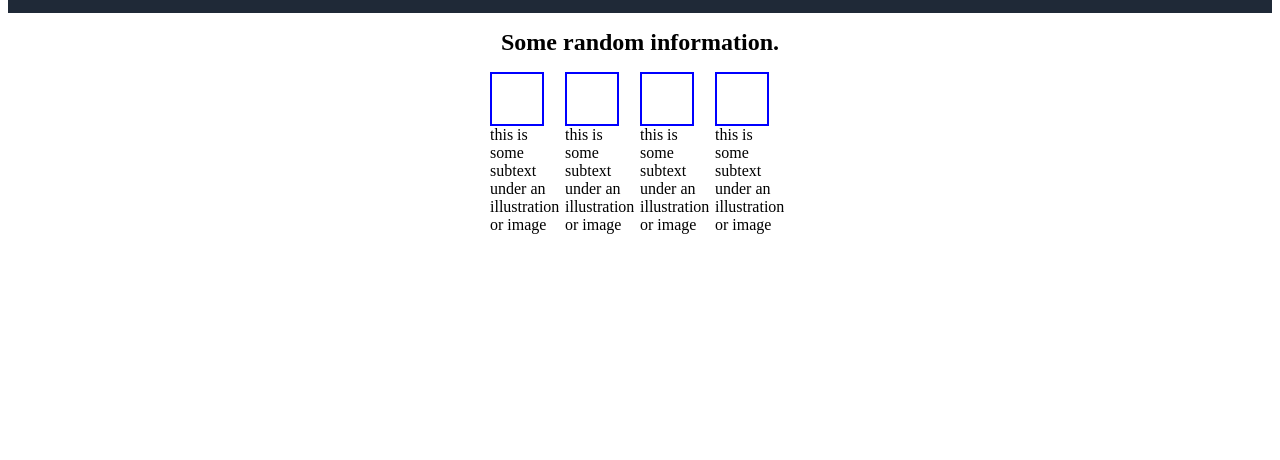
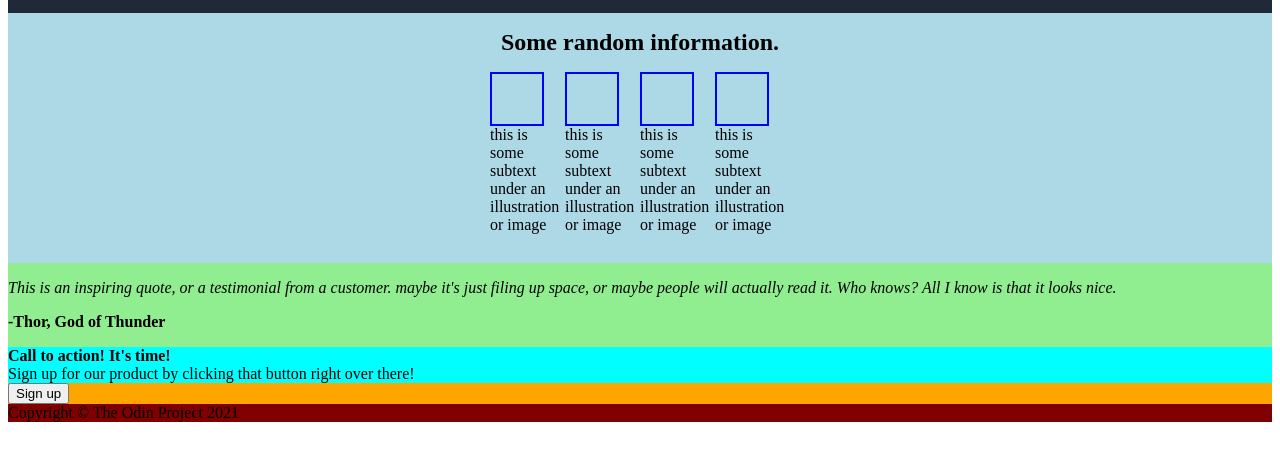
Before and after one commit to Nipun-Renaissance/landing-page, a plain HTML site: page index.html in a window 1280 px wide. Shown: the part 248-708 px from the top of the page. Drawn offline with Linux system fonts and the light colour scheme.

Commit message:
Add all html elements and background color
background color added to help visualize flex items better

```diff
--- a/index.html
+++ b/index.html
@@ -61,6 +61,31 @@
 
         </div>
     </div>
+    <div class="secondcontainer">
+        <p>
+            <em>
+                This is an inspiring quote, or a testimonial from a customer.
+                maybe it's just filing up space, or maybe people will actually
+                read it. Who knows? All I know is that it looks nice.
+            </em>
 
+        </p>
+        <p>
+            <strong>-Thor, God of Thunder</strong>
+        </p>
+    </div>
+    <div class="thirdcontainer">
+        <div class="modal">
+            <ul>
+                <li><strong>Call to action! It's time!</strong></li>
+                <li>Sign up for our product by clicking that button right over there!</li>
+            </ul>
+            <button>Sign up</button>
+        </div>
+
+    </div>
+    <div class="footer">
+        Copyright © The Odin Project 2021
+    </div>
 </body>
 </html>
--- a/styles.css
+++ b/styles.css
@@ -42,10 +42,18 @@ h2 {
     margin-top: 16px;
     margin-bottom: 16px;
 }
+.firstcontainer{
+    flex-grow: 1;
+    background-color: lightblue;
+    max-height: 250px;
+
+}
 .mainbox {
     display: flex;
     justify-content: center;
     flex-wrap: wrap
+
+
 }
 .box {
     width: 75px;
@@ -56,3 +64,12 @@ h2 {
     height: 50px;
     border: 2px solid blue;
 }
+.secondcontainer {
+    background-color: lightgreen;
+}
+.thirdcontainer {
+    background-color: orange;
+}
+.footer {
+    background-color: maroon;
+}
```
